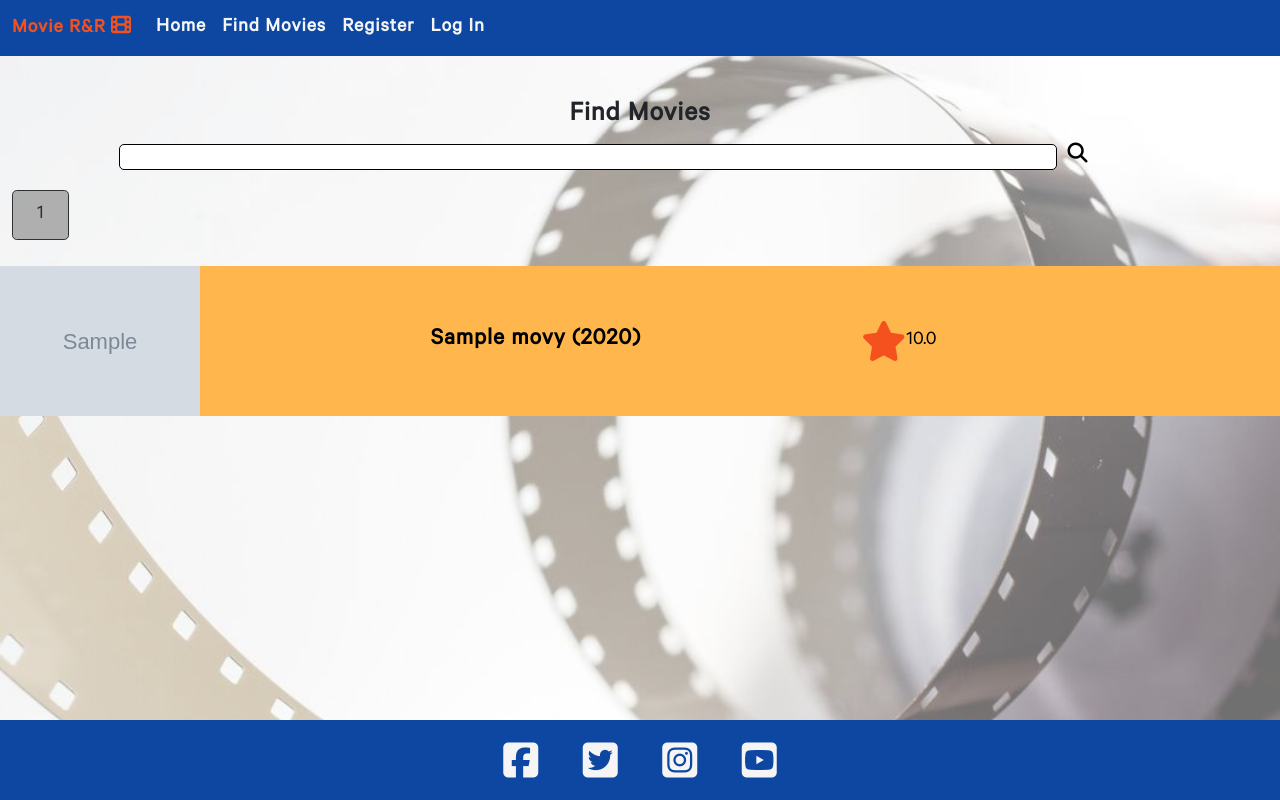
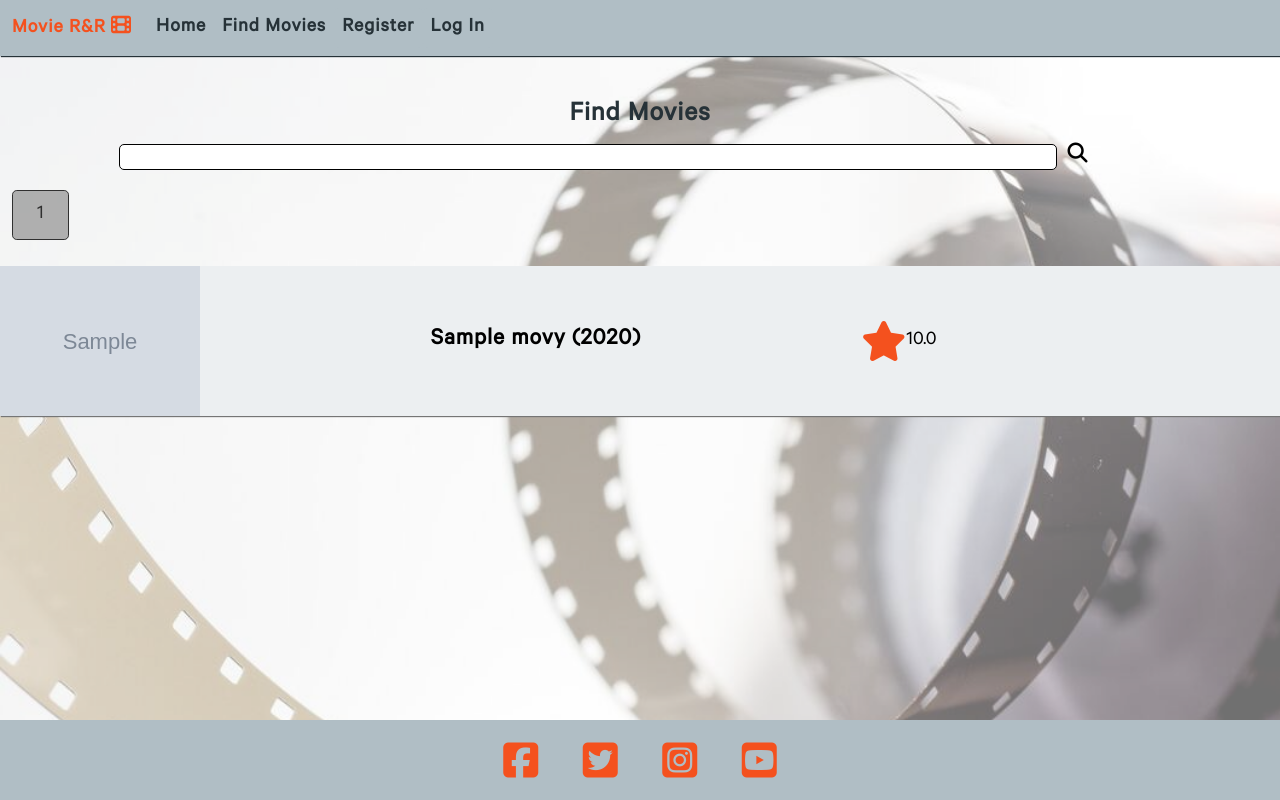
Before and after one commit to davidlidebrandt/milestone-project-3, a Flask app: page /findmovies/ in a window 1280 px wide. Run offline with Flask 2, Linux system fonts and the light colour scheme; grey boxes marked "Sample" are stand-in pictures; a database or web service that is not in the repository returns one stand-in record (values such as "Sample title"); some libraries are stand-ins or nearby versions.

Commit message:
Change main colors

```diff
--- a/static/css/style.css
+++ b/static/css/style.css
@@ -29,7 +29,11 @@ body {
 }
 
 .light-orange-bg {
-    background-color: #ffb74d ;
+    background-color: #ffe0b2;
+}
+
+.light-grey-bg {
+    background-color: #eceff1;
 }
 
 .no-pad-margin {
@@ -84,6 +88,7 @@ body {
     text-align: center;
     letter-spacing: 1px;
     font-weight: 600;
+    color: #263238;
 }
 
 .card-header {
@@ -140,7 +145,8 @@ body {
     position: fixed;
     box-shadow: 1px 1px 1px #808080;
     z-index: 1000;
-    background-color: #90a4ae;
+    opacity: 1;
+    background-color: #eceff1;
     text-align: center;
     border-radius: 10px;
     top: 100px;
@@ -178,7 +184,7 @@ main {
 
 /*Header*/
 .regnav-button, .loginnav-button, .close-btn {
-    background-color: #0d47a1;
+    background-color: #b0bec5;
     border: none;
     border-radius: 5px;
     color: whitesmoke;
@@ -186,7 +192,17 @@ main {
 }
 
 .navbar {
-    background-color: #0d47a1;
+    background-color: #b0bec5;
+    box-shadow: 1px 1px 1px #263238;
+}
+
+.navbar-light .navbar-nav .nav-link {
+    color: #263238;
+}
+
+.nav-link:hover {
+    text-decoration: underline;
+    color: #757575
 }
 
 .nav-link:focus {
@@ -198,32 +214,24 @@ main {
     letter-spacing: 1px;
 }
 
-.navbar-light .navbar-nav .nav-link {
-    color: whitesmoke;
-}
-
 .navbar-light .navbar-brand {
     color: #f4511e;
     font-weight: 600;
     letter-spacing: 1px;
 }
 
-.navbar-light .navbar-toggler {
-    color: whitesmoke;
-    border-color: whitesmoke;
-}
 
 /*Footer*/
 .main-footer {
-    background-color: #0d47a1;
+    background-color: #b0bec5;
     width: 100%;
     text-align: center;
 }
 
 .footer-icon {
-    color: whitesmoke;
     margin: 20px;
     font-size: 200%;
+    color: #f4511e;;
 }
 
 /*Index main*/
@@ -337,6 +345,8 @@ main {
     text-decoration: none;
     color: #000000;
     padding-left: 0;
+    background-color: #eceff1;
+    box-shadow: 1px 1px 1px #757575;
 }
 
 .search-result:hover {
@@ -411,20 +421,16 @@ main {
 }
 
 .description-bg {
-    background-color: #546e7a;
-    color: whitesmoke;
-    font-weight: 600;
+    background-color: #eceff1;
     letter-spacing: 1px;
     border-radius: 5px;
-    opacity: 0.8;
     box-shadow: 1px 1px 1px #9e9e9e;
 }
 
 .accordion {
-    background-color: #039be5;
+    background-color: #eceff1;
     border-radius: 5px;
     margin-bottom: 50px;
-    opacity: 0.7;
     box-shadow: 1px 1px 1px #9e9e9e;
 }
 
--- a/templates/findmovies.html
+++ b/templates/findmovies.html
@@ -27,7 +27,7 @@ Find Movies
 {% if movies %}
 {% for i in movies %}
 {% if loop.index % 2 == 0 %}
-<a href="{{ url_for('movie_page', title=i.title) }}" class="col-12 search-result light-blue-bg">
+<a href="{{ url_for('movie_page', title=i.title) }}" class="col-12 search-result">
 <div class="row">
 <div class="col-4"><img class="thumbnail" src="{{ i.img_url }}" alt="Movie Poster"></div>
 <div class="col-4 center"><span class="description-item">{{ i.title }} ({{ i.year }})</span></div>
@@ -44,7 +44,7 @@ Find Movies
 </div>
 </a>
 {% else %}
-<a href="{{ url_for('movie_page', title=i.title) }}" class="col-12 search-result light-orange-bg">
+<a href="{{ url_for('movie_page', title=i.title) }}" class="col-12 search-result">
 <div class="row">
 <div class="col-4"><img class="thumbnail" src="{{ i.img_url }}" alt="Movie Poster"></div>
 <div class="col-4 center"><span class="description-item">{{ i.title }} ({{ i.year }})</span></div>
--- a/templates/moviepage.html
+++ b/templates/moviepage.html
@@ -30,8 +30,9 @@ Movie
 </div>
 </div>
 
+<div class="row description-bg col-10 offset-1">
 <div class="col-12 col-lg-4 btm-mg-20"><img class="poster-image" src="{{ get_movie.img_url }}" alt=""></div>
-<div class="col-10 offset-1 col-lg-6 offset-lg-0 btm-mg-20 description-bg">
+<div class="col-10 offset-1 col-lg-6 offset-lg-0 btm-mg-20">
 <div class="row">
 <div class="col-12 top-btm-mg-10"><h5 class="align-center">{{ get_movie.title }} ({{ get_movie.year }})</h5></div>
 <div class="col-12 top-btm-mg-20 align-center"><i class="fas fa-star star-icon"></i>
@@ -81,6 +82,7 @@ Movie
 {% endif %}
 </div>
 </div>
+</div>
 <div class="col-12 col-md-10 offset-md-1 col-lg-8 offset-lg-2">
    {% if get_movie.reviews %}
    <h4 class="reviews-h4">Reviews</h4>
```
